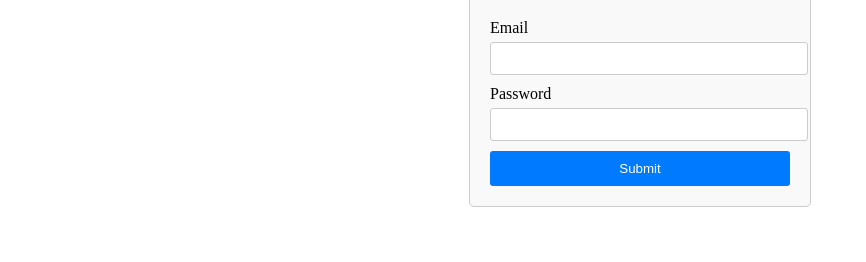
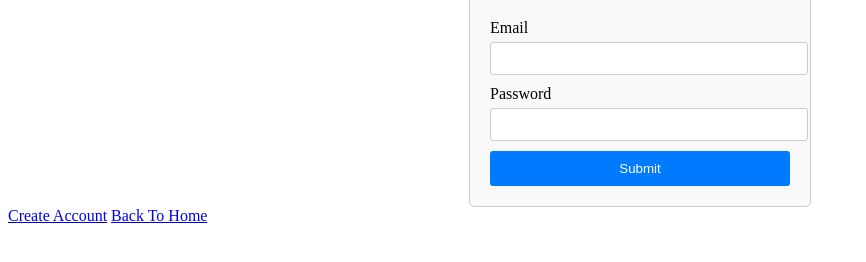
Before and after one commit to CEN4010-Fall2023-Prin-Soft-Eng/cen4010-prin-soft-eng-final-project-001-group-3, a website: page Signin.html in a window 1280 px wide. Shown: the part 90-352 px from the top of the page, without its empty margins (0-866 px from the left). Drawn offline with Linux system fonts and the light colour scheme.

Commit message:
Added Links
Back to home and for sign in and create account

```diff
--- a/Signin.html
+++ b/Signin.html
@@ -18,5 +18,8 @@
             <input type="button" value="Submit">
         </form>
     </div>
+    <a class="nav-link" href="CreateAccount.html">Create Account</a>
+    <a class="nav-link" href="homepage.html">Back To Home</a>
+
 </body>
 </html>
```
Also changed, not shown: CreateAccount.html (+3 -0 lines).
